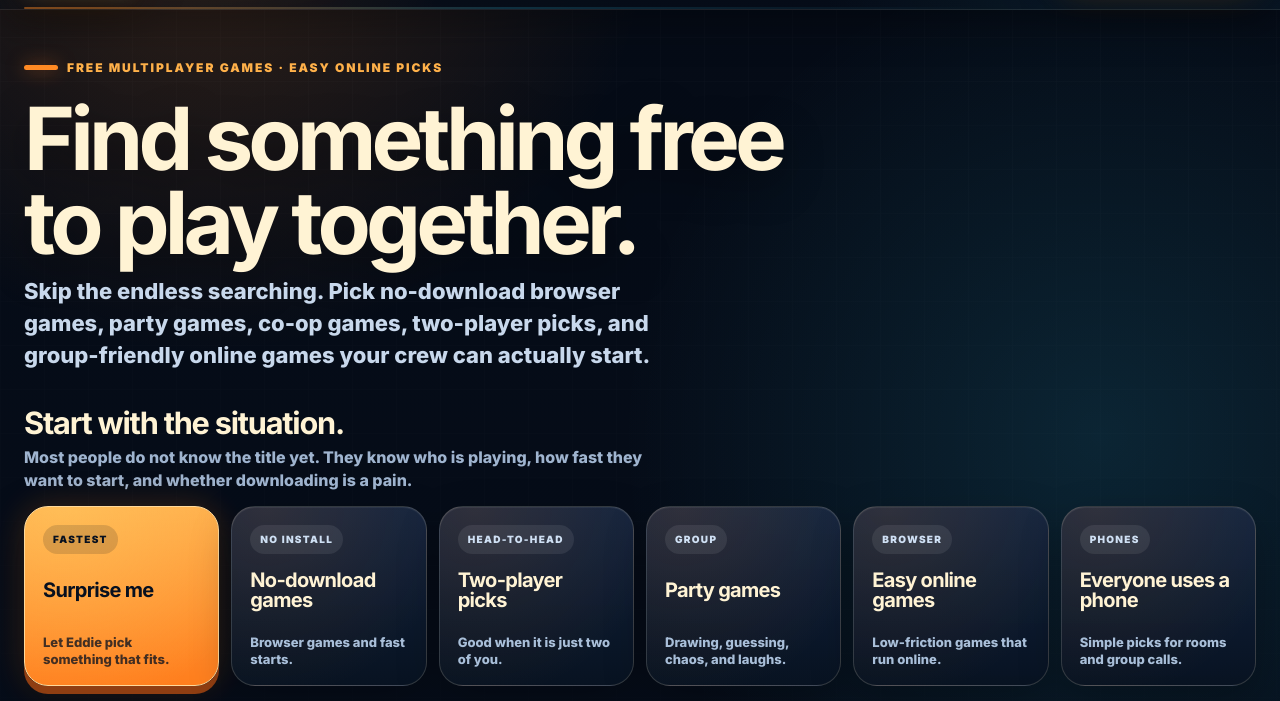
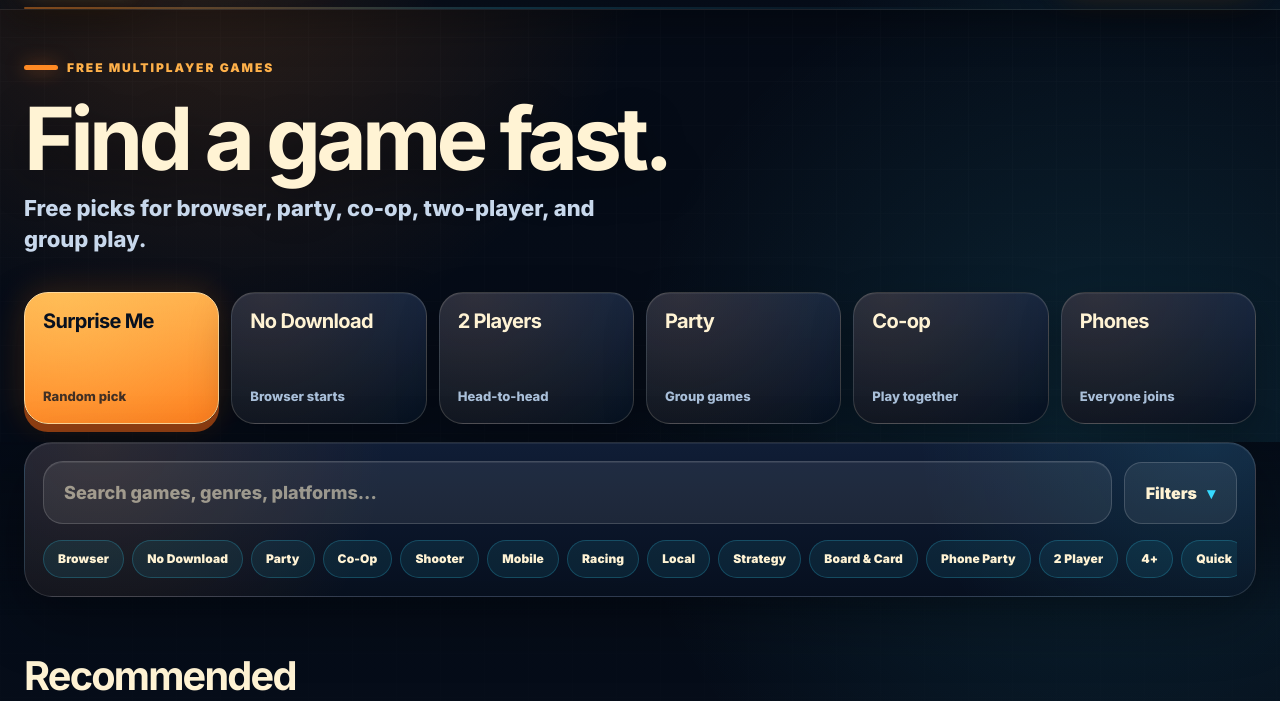
Before and after one commit to Ghost-protocol181/Eddies_basement, a website: page index.html in a window 1280 px wide. Shown: the part 95-796 px from the top of the page. Drawn offline with Linux system fonts and the light colour scheme.

Commit message:
Simplify homepage decision flow copy

```diff
--- a/index.html
+++ b/index.html
@@ -14,12 +14,12 @@
 <meta property="og:type" content="website">
 <meta property="og:site_name" content="Eddie's Basement">
 <meta property="og:title" content="Eddie's Basement | Free Multiplayer Games to Play Together">
-<meta property="og:description" content="Find something free to play together. Browse no-download games, party games, co-op games, two-player picks, and quick online multiplayer games.">
+<meta property="og:description" content="Find free multiplayer games fast. Browse no-download games, party games, co-op games, two-player picks, and quick online games.">
 <meta property="og:url" content="https://ghost-protocol181.github.io/Eddies_basement/">
 <meta property="og:image" content="https://ghost-protocol181.github.io/Eddies_basement/social-card.svg">
 <meta name="twitter:card" content="summary_large_image">
 <meta name="twitter:title" content="Eddie's Basement | Free Multiplayer Games to Play Together">
-<meta name="twitter:description" content="Find something free to play together. Browse no-download games, party games, co-op games, two-player picks, and quick online multiplayer games.">
+<meta name="twitter:description" content="Find free multiplayer games fast. Browse no-download games, party games, co-op games, two-player picks, and quick online games.">
 <meta name="twitter:image" content="https://ghost-protocol181.github.io/Eddies_basement/social-card.svg">
 <link rel="preconnect" href="https://fonts.googleapis.com">
 <link rel="preconnect" href="https://fonts.gstatic.com" crossorigin>
@@ -47,45 +47,29 @@
 <main id="top">
   <section class="intro wrap">
     <div class="introCopy">
-      <span class="eyebrow">Free multiplayer games · easy online picks</span>
-      <h1>Find something free to play together.</h1>
-      <p>Skip the endless searching. Pick no-download browser games, party games, co-op games, two-player picks, and group-friendly online games your crew can actually start.</p>
-      <div class="heroLinks" aria-label="Quick actions">
-        <a href="#games">Browse games</a>
-        <a href="no-download-multiplayer-games.html">No-download games</a>
-      </div>
+      <span class="eyebrow">Free multiplayer games</span>
+      <h1>Find a game fast.</h1>
+      <p>Free picks for browser, party, co-op, two-player, and group play.</p>
     </div>
     <div class="total" aria-hidden="true"><b id="allCount">—</b><span>games</span></div>
   </section>
 
   <section class="pickPaths wrap" aria-label="Quick ways to pick a game">
-    <div class="pickPathsHead">
-      <div>
-        <h2>Start with the situation.</h2>
-        <p>Most people do not know the title yet. They know who is playing, how fast they want to start, and whether downloading is a pain.</p>
-      </div>
+    <div class="pathGrid">
+      <button class="pickPath primary" id="pathSurprise" type="button"><b>Surprise Me</b><small>Random pick</small></button>
+      <a class="pickPath" href="no-download-multiplayer-games.html"><b>No Download</b><small>Browser starts</small></a>
+      <a class="pickPath" href="two-player-online-games.html"><b>2 Players</b><small>Head-to-head</small></a>
+      <a class="pickPath" href="free-party-games-online.html"><b>Party</b><small>Group games</small></a>
+      <a class="pickPath" href="?tags=co-op#games"><b>Co-op</b><small>Play together</small></a>
+      <a class="pickPath" href="phone-party-games.html"><b>Phones</b><small>Everyone joins</small></a>
     </div>
-    <div class="pathGrid">
-      <button class="pickPath primary" id="pathSurprise" type="button"><span>Fastest</span><b>Surprise me</b><small>Let Eddie pick something that fits.</small></button>
-      <a class="pickPath" href="no-download-multiplayer-games.html"><span>No install</span><b>No-download games</b><small>Browser games and fast starts.</small></a>
-      <a class="pickPath" href="two-player-online-games.html"><span>Head-to-head</span><b>Two-player picks</b><small>Good when it is just two of you.</small></a>
-      <a class="pickPath" href="free-party-games-online.html"><span>Group</span><b>Party games</b><small>Drawing, guessing, chaos, and laughs.</small></a>
-      <a class="pickPath" href="browser-multiplayer-games.html"><span>Browser</span><b>Easy online games</b><small>Low-friction games that run online.</small></a>
-      <a class="pickPath" href="phone-party-games.html"><span>Phones</span><b>Everyone uses a phone</b><small>Simple picks for rooms and group calls.</small></a>
-    </div>
-  </section>
-
-  <section class="trustStrip wrap" aria-label="What Eddie's Basement tries to avoid">
-    <div><b>Low friction first</b>Free or free-to-play games, clear setup labels, and picks that are easier to start.</div>
-    <div><b>Less sketch</b>We avoid fake download traps, obvious junk, and open-ended kid-social platforms.</div>
-    <div><b>Built for groups</b>Find games by player count, setup, platform, and what kind of night you are having.</div>
   </section>
 
   <div class="controlsWrap">
     <div class="wrap commandDock">
       <div class="commandIntro">
         <span>Search</span>
-        <p>Use search or quick filters.</p>
+        <p>Type or tap a filter.</p>
       </div>
       <div class="controls commandControls">
         <label class="sr" for="search">Search games</label>
```
